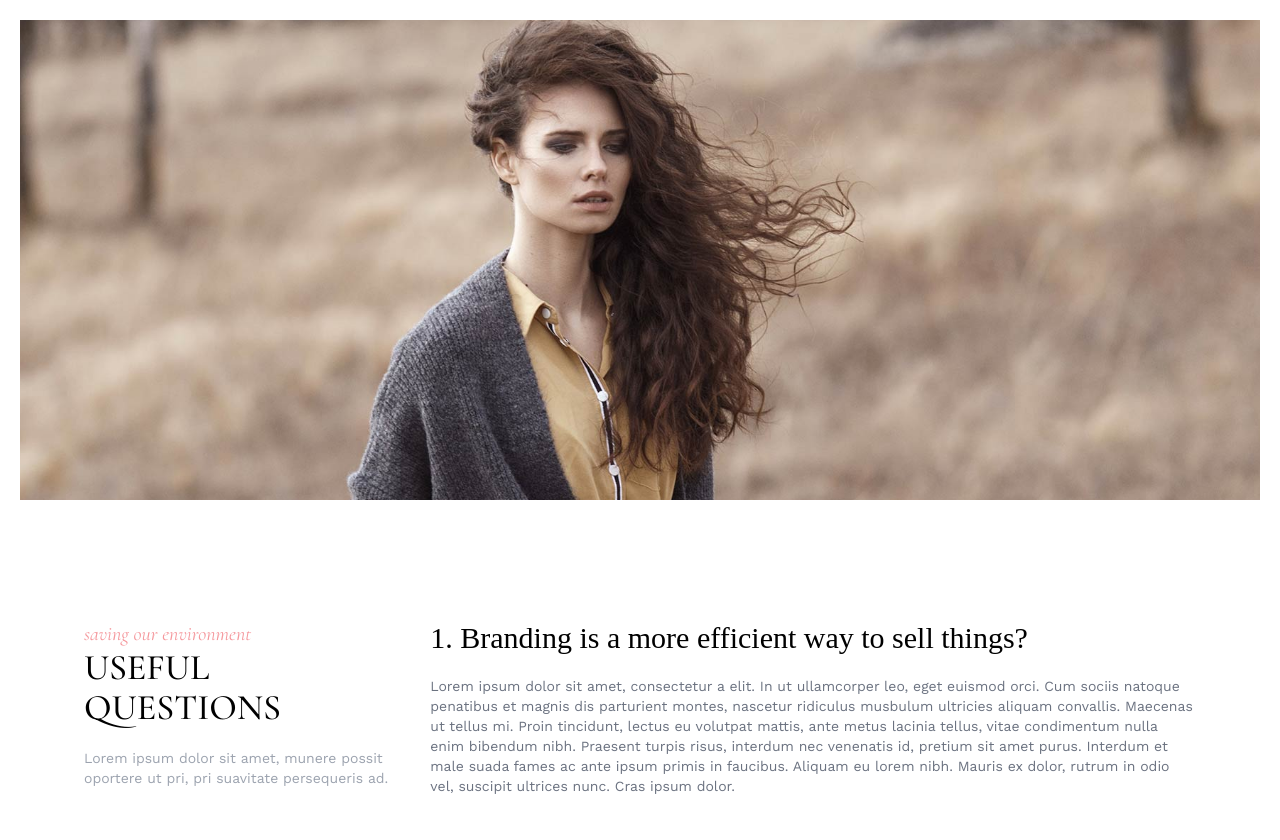
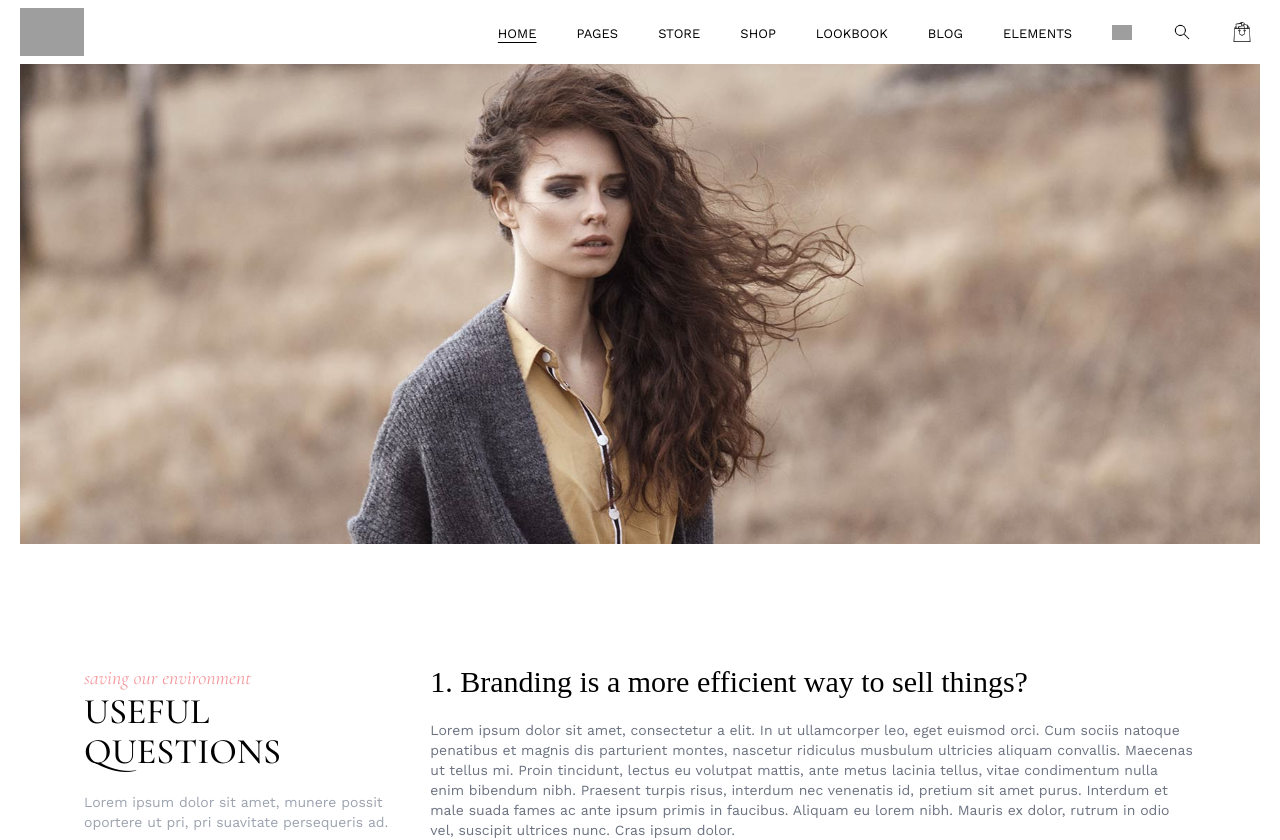
Before and after one commit to sanjeevs9/FreeLance-EoLa, a React (Vite) app: page /faq in a window 1280 px wide. Shown: the top 840 px of the page. Built offline with nearby package versions, Linux system fonts and the light colour scheme; grey boxes are pictures that could not be loaded; a web font is replaced by a local one.

Commit message:
sticky navbar added

```diff
--- a/src/App.jsx
+++ b/src/App.jsx
@@ -11,13 +11,36 @@ import Image from "./components/Image"
 import { BrowserRouter,Routes,Route } from "react-router-dom"
 import FAQ from "./components/Pages/FAQ"
 import Contact from "./components/Pages/Contact"
+import Navbar from "./components/Navbar"
+import { useEffect, useState } from "react"
+import HandleNav from "./components/HandleNav"
 
 
 function App() {
+  const[top,setTop]=useState(true);
+
+  useEffect(()=>{
+
+    async function handle(){
+      window.addEventListener("scroll",()=>{
+        window.scrollY<=60?setTop(true):setTop(false);
+      })
+    }
+    handle();
+
+
+  })
 
   return (
     <>
+
+
+
     <BrowserRouter>
+    <div className={`${top?`hidden`: `fixed bg-white`}   z-20 top-0 w-full`}>
+    <Navbar className={`items-center pl-5 pr-5`}></Navbar>
+    </div>
+    <HandleNav/>
       <Routes>
         <Route path="/" element={<div className="overflow-x-hidden">
             <Hero></Hero>
@@ -31,6 +54,7 @@ function App() {
             <ContactUs2 />
             <Footer />
           </div>}/>
+
           <Route path="/faq" element={<FAQ/>}/>
           <Route path="/contact" element={<Contact/>}/>
         </Routes>
--- /dev/null
+++ b/src/components/HandleNav.jsx
@@ -0,0 +1,23 @@
+import { useEffect, useState } from "react";
+import { useLocation } from "react-router-dom"
+import Navbar from "./Navbar";
+
+
+export default function HandleNav(){
+    const location=useLocation();
+    const[hide,sethide]=useState(true);
+
+    useEffect(()=>{
+        console.log(location);
+        location.pathname=="/"?sethide(true):sethide(false)
+
+    },[location])
+
+    return (
+        <>
+    <div className={`${hide?"hidden":'block  w-full '}`}>
+        <Navbar className={`items-center pl-5 pr-5`}/>
+    </div>
+        </>
+    )
+}
--- a/src/components/Navbar.jsx
+++ b/src/components/Navbar.jsx
@@ -2,14 +2,17 @@ import user from "../assets/user.png"
 import bag from "../assets/shopping-bag.png"
 import search from "../assets/search.png"
 import bar from "../assets/burger-bar.png"
-import { useEffect, useState } from "react"
+import { useEffect, useRef, useState } from "react"
+import { useNavigate } from "react-router-dom"
 
 
 
-export default function Navbar(){
+export default function Navbar({className}){
     const [drop,setDrop]=useState(false);
+    const navigate=useNavigate();
 
     useEffect(()=>{
+
 
         const handleResize = ()=>{
             if(window.innerWidth > 1024){
@@ -26,21 +29,21 @@ export default function Navbar(){
 
     return(
         <>
-        <div className="flex justify-between  font-work-sans text-[13px] relative">
-            <div className="bg-white">
-                <img className="object-cover- w-16" src="https://eola.qodeinteractive.com/wp-content/uploads/2018/05/logo-divided-1.png"/>
+        <div className={`flex justify-between min-h-16  font-work-sans text-[13px] relative ${className}`}>
+            <div onClick={()=>{navigate('/')}} className="cursor-pointer">
+                <img className="object-cover w-16" src="https://eola.qodeinteractive.com/wp-content/uploads/2018/05/logo-divided-1.png"/>
             </div>
-            <div className="flex justify-between gap-10 pt-4 pr-2  ">
+            <div className="flex justify-between gap-10  pr-2 items-center">
                 <div className="hidden lg:flex">
                     <ul className="flex justify-between gap-10 pt-1">
                         <li className="cursor-pointer underline underline-offset-4">HOME
                         </li>
-                        <li className="cursor-pointer relative text-black   transition-all before:transition-[width] ontransition-all before:duration-300 before:absolute before:bg-black before:origin-center before:h-[1px] before:w-0 hover:before:w-[50%] before:bottom-5 before:left-[50%] after:transition-[width] ontransition-all after:duration-300 after:absolute after:bg-black after:origin-center after:h-[1px] after:w-0 hover:after:w-[50%] after:bottom-5 after:right-[50%]">PAGES</li>
-                        <li className="cursor-pointer relative text-black   transition-all before:transition-[width] ontransition-all before:duration-300 before:absolute before:bg-black before:origin-center before:h-[1px] before:w-0 hover:before:w-[50%] before:bottom-5 before:left-[50%] after:transition-[width] ontransition-all after:duration-300 after:absolute after:bg-black after:origin-center after:h-[1px] after:w-0 hover:after:w-[50%] after:bottom-5 after:right-[50%]">STORE</li>
-                        <li className="cursor-pointer relative text-black   transition-all before:transition-[width] ontransition-all before:duration-300 before:absolute before:bg-black before:origin-center before:h-[1px] before:w-0 hover:before:w-[50%] before:bottom-5 before:left-[50%] after:transition-[width] ontransition-all after:duration-300 after:absolute after:bg-black after:origin-center after:h-[1px] after:w-0 hover:after:w-[50%] after:bottom-5 after:right-[50%]">SHOP</li>
-                        <li className="cursor-pointer relative text-black   transition-all before:transition-[width] ontransition-all before:duration-300 before:absolute before:bg-black before:origin-center before:h-[1px] before:w-0 hover:before:w-[50%] before:bottom-5 before:left-[50%] after:transition-[width] ontransition-all after:duration-300 after:absolute after:bg-black after:origin-center after:h-[1px] after:w-0 hover:after:w-[50%] after:bottom-5 after:right-[50%]">LOOKBOOK</li>
-                        <li className="cursor-pointer relative text-black   transition-all before:transition-[width] ontransition-all before:duration-300 before:absolute before:bg-black before:origin-center before:h-[1px] before:w-0 hover:before:w-[50%] before:bottom-5 before:left-[50%] after:transition-[width] ontransition-all after:duration-300 after:absolute after:bg-black after:origin-center after:h-[1px] after:w-0 hover:after:w-[50%] after:bottom-5 after:right-[50%]">BLOG</li>
-                        <li className="cursor-pointer relative text-black   transition-all before:transition-[width] ontransition-all before:duration-300 before:absolute before:bg-black before:origin-center before:h-[1px] before:w-0 hover:before:w-[50%] before:bottom-5 before:left-[50%] after:transition-[width] ontransition-all after:duration-300 after:absolute after:bg-black after:origin-center after:h-[1px] after:w-0 hover:after:w-[50%] after:bottom-5 after:right-[50%]">ELEMENTS</li>
+                        <li className="cursor-pointer relative text-black   transition-all before:transition-[width] ontransition-all before:duration-300 before:absolute before:bg-black before:origin-center before:h-[1px] before:w-0 hover:before:w-[50%] before:top-5 before:left-[50%] after:transition-[width] ontransition-all after:duration-300 after:absolute after:bg-black after:origin-center after:h-[1px] after:w-0 hover:after:w-[50%] after:top-5 after:right-[50%]">PAGES</li>
+                        <li className="cursor-pointer relative text-black   transition-all before:transition-[width] ontransition-all before:duration-300 before:absolute before:bg-black before:origin-center before:h-[1px] before:w-0 hover:before:w-[50%] before:top-5 before:left-[50%] after:transition-[width] ontransition-all after:duration-300 after:absolute after:bg-black after:origin-center after:h-[1px] after:w-0 hover:after:w-[50%] after:top-5 after:right-[50%]">STORE</li>
+                        <li className="cursor-pointer relative text-black   transition-all before:transition-[width] ontransition-all before:duration-300 before:absolute before:bg-black before:origin-center before:h-[1px] before:w-0 hover:before:w-[50%] before:top-5 before:left-[50%] after:transition-[width] ontransition-all after:duration-300 after:absolute after:bg-black after:origin-center after:h-[1px] after:w-0 hover:after:w-[50%] after:top-5 after:right-[50%]">SHOP</li>
+                        <li className="cursor-pointer relative text-black   transition-all before:transition-[width] ontransition-all before:duration-300 before:absolute before:bg-black before:origin-center before:h-[1px] before:w-0 hover:before:w-[50%] before:top-5 before:left-[50%] after:transition-[width] ontransition-all after:duration-300 after:absolute after:bg-black after:origin-center after:h-[1px] after:w-0 hover:after:w-[50%] after:top-5 after:right-[50%]">LOOKBOOK</li>
+                        <li className="cursor-pointer relative text-black   transition-all before:transition-[width] ontransition-all before:duration-300 before:absolute before:bg-black before:origin-center before:h-[1px] before:w-0 hover:before:w-[50%] before:top-5 before:left-[50%] after:transition-[width] ontransition-all after:duration-300 after:absolute after:bg-black after:origin-center after:h-[1px] after:w-0 hover:after:w-[50%] after:top-5 after:right-[50%]">BLOG</li>
+                        <li className="cursor-pointer relative text-black   transition-all before:transition-[width] ontransition-all before:duration-300 before:absolute before:bg-black before:origin-center before:h-[1px] before:w-0 hover:before:w-[50%] before:top-5 before:left-[50%] after:transition-[width] ontransition-all after:duration-300 after:absolute after:bg-black after:origin-center after:h-[1px] after:w-0 hover:after:w-[50%] after:top-5 after:right-[50%]">ELEMENTS</li>
                     </ul>
                 </div>
                 <div className="cursor-pointer transition ease-in-out delay-100 hover:-translate-y-[1px] hover:scale-110 duration-300">
--- a/src/components/Pages/FAQ.jsx
+++ b/src/components/Pages/FAQ.jsx
@@ -4,7 +4,7 @@ export default function FAQ(){
     return (
         <>
         <div>
-            <div className="p-5  flex flex-col md:gap-14 justify-center items-center">
+            <div className="p-5 pt-0  flex flex-col md:gap-14 justify-center items-center">
                 <div className="flex  w-full lg:h-[27rem] xl:h-[30rem] overflow-hidden">
                     <img className="w-full object-contain xl:object-cover xl:scale-110 2xl:scale-100 scale-150" src={image}/>
                 </div>
```
